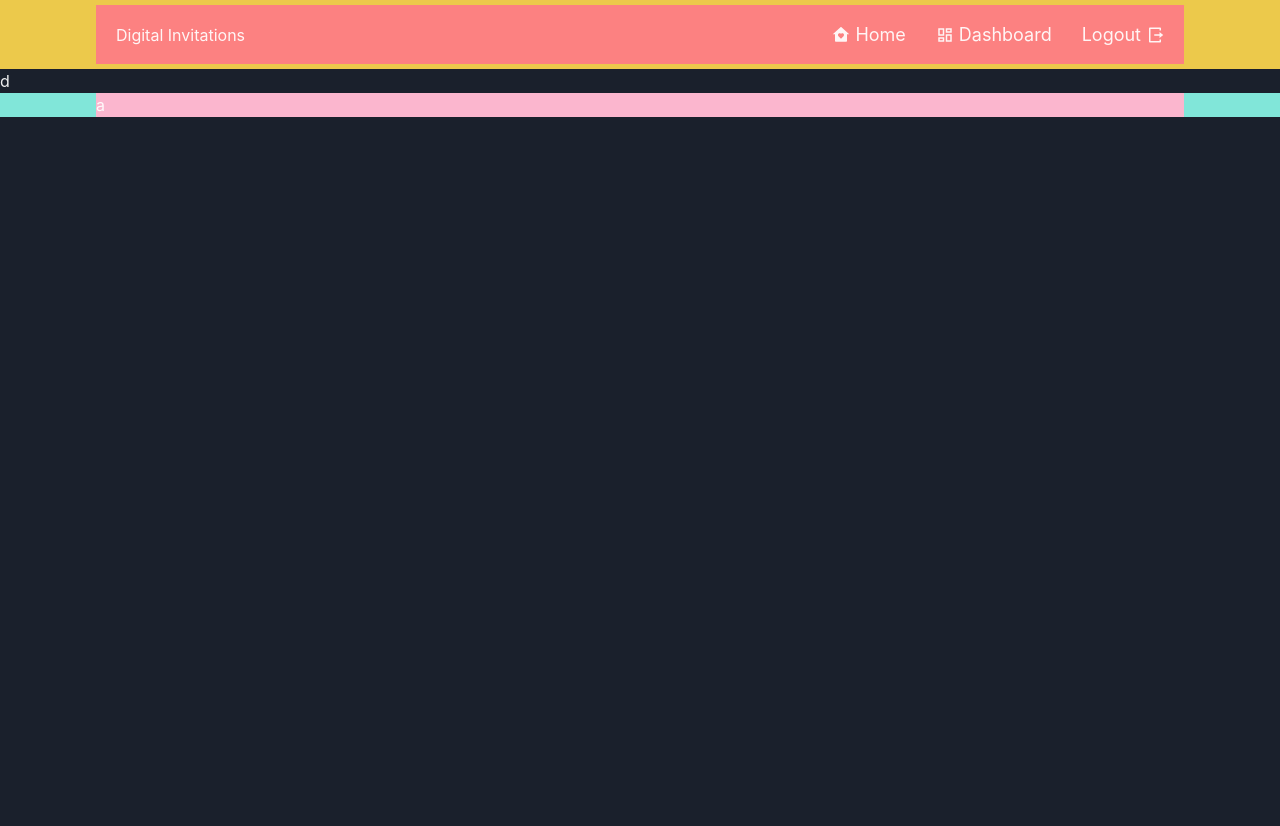
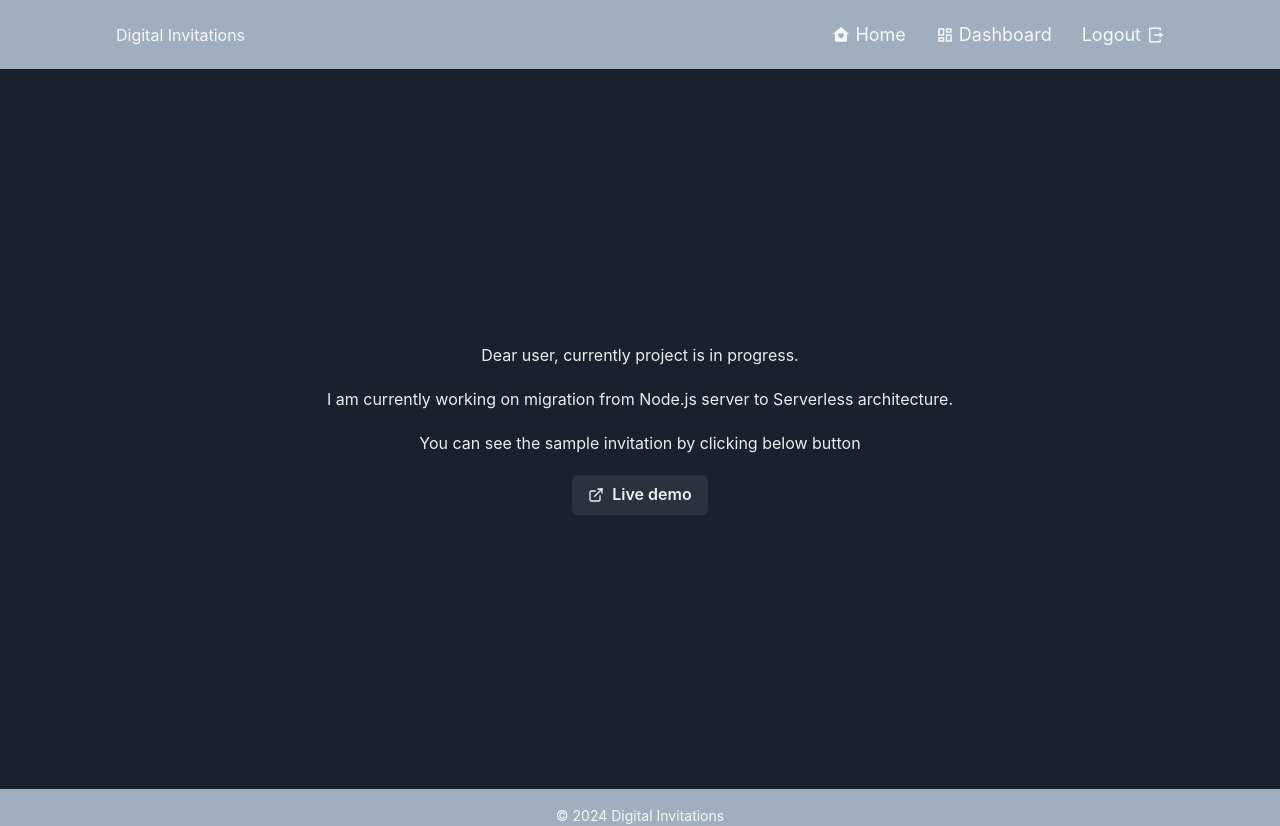
Before and after one commit to shriharijadhav/digitalinvitations, a React (Vite) app: page / in a window 1280 px wide. Before the commit the page ends 800 px from the top, so only its background shows below. Built offline with nearby package versions, Linux system fonts and the light colour scheme.

Commit message:
Serverless backend integration - create card added

```diff
--- a/src/components/footer/Footer.jsx
+++ b/src/components/footer/Footer.jsx
@@ -1,11 +1,14 @@
-import { Flex } from '@chakra-ui/react'
+import { Flex, Text } from '@chakra-ui/react'
 import React from 'react'
 
 const Footer = () => {
   return (
-    <Flex w={'100%'} alignItems={'center'} justifyContent={'center'} bg={'teal.200'}>
-      <Flex w={['90%','90%','90%','85%']} bg={'pink.200'}>
-      a
+    <Flex w={'100%'} alignItems={'center'} justifyContent={'center'} bg={'gray.400'}>
+      <Flex w={['90%','90%','90%','85%']} justifyContent={'center'}>
+      <Text fontSize="sm" textAlign="center" mt={4}>
+    &copy; 2024 Digital Invitations
+  </Text>
+
       </Flex>
     </Flex>
   )
--- a/src/components/homepage/Homepage.jsx
+++ b/src/components/homepage/Homepage.jsx
@@ -1,10 +1,20 @@
-import { Flex } from '@chakra-ui/react'
+import { Flex, Text } from '@chakra-ui/react'
 import React from 'react'
+import { Button, Link } from '@chakra-ui/react';
+import { ExternalLinkIcon } from '@chakra-ui/icons';
 
 const Homepage = () => {
   return (
-    <Flex w={'100%'}>
-      d
+    <Flex w={'100%'} justifyContent={'center'} minH={'90vh'}>
+      <Flex direction={'column'} w={['80%','80%','80%','60%']} gap={'20px'} justifyContent={'center'} alignItems={'center'}>
+      <Text>Dear user, currently project is in progress. </Text>
+      <Text>I am currently working on migration from Node.js server to Serverless architecture.</Text>
+      <Text>You can see the sample invitation by clicking below button</Text>
+
+      <Button w={'max-content'} as={Link} href="https://digitalinvitations.vercel.app/viratwedsanushka" isExternal>
+      <ExternalLinkIcon mr={2} /> Live demo
+    </Button>
+      </Flex>
     </Flex>
   )
 }
--- a/src/components/navbar/DefaultNavbar.jsx
+++ b/src/components/navbar/DefaultNavbar.jsx
@@ -18,8 +18,8 @@ import { Link } from 'react-router-dom';
 const DefaultNavbar = () => {
 
   return (
-    <Flex w={'100%'} bg={'yellow.400'} justifyContent={'center'} p={'5px 0px'} alignItems={'center'}>
-        <Flex w={['95%','90%','90%','85%']} bg={'red.300'} p={['1rem 0rem','1rem 0rem','1rem 0rem','1rem 0rem']} justifyContent={'space-between'} alignItems={'center'}>
+    <Flex w={'100%'} bg={'gray.400'} justifyContent={'center'} p={'5px 0px'} alignItems={'center'}>
+        <Flex w={['95%','90%','90%','85%']}  p={['1rem 0rem','1rem 0rem','1rem 0rem','1rem 0rem']} justifyContent={'space-between'} alignItems={'center'}>
             <Flex p={'0px 20px'}>
                 <Text cursor={'pointer'}>Digital Invitations</Text>
             </Flex>
```
